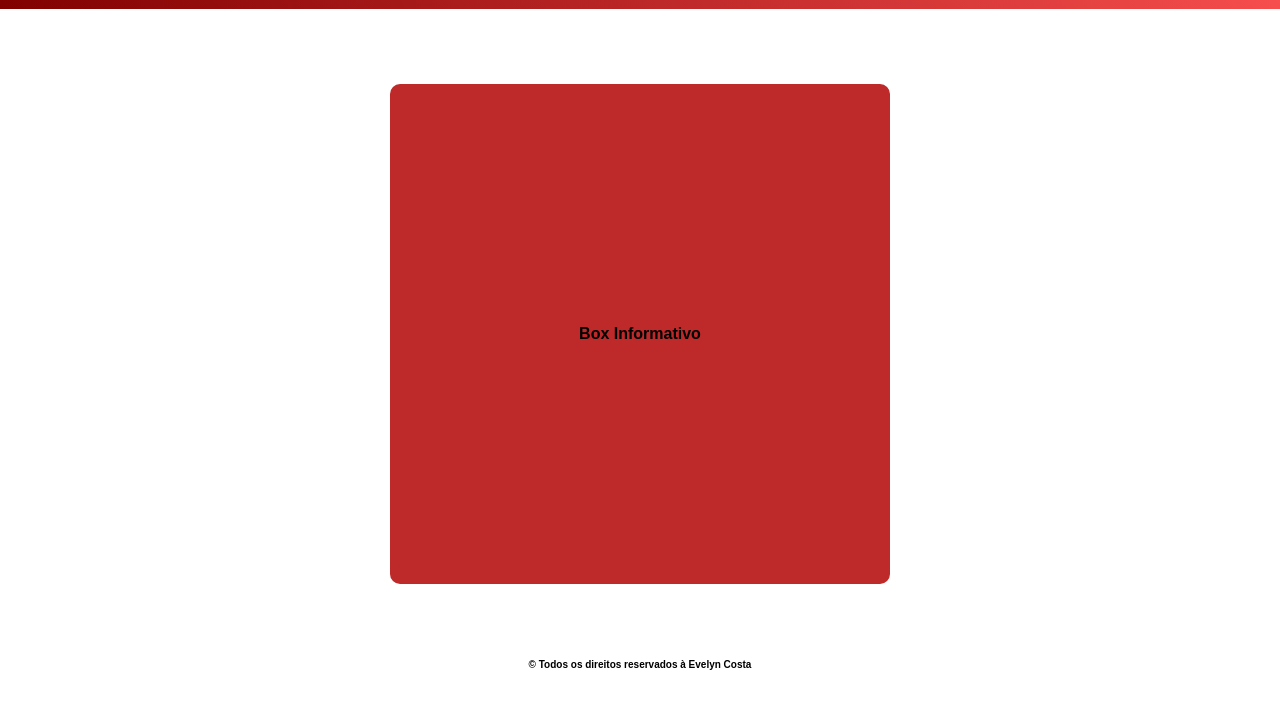
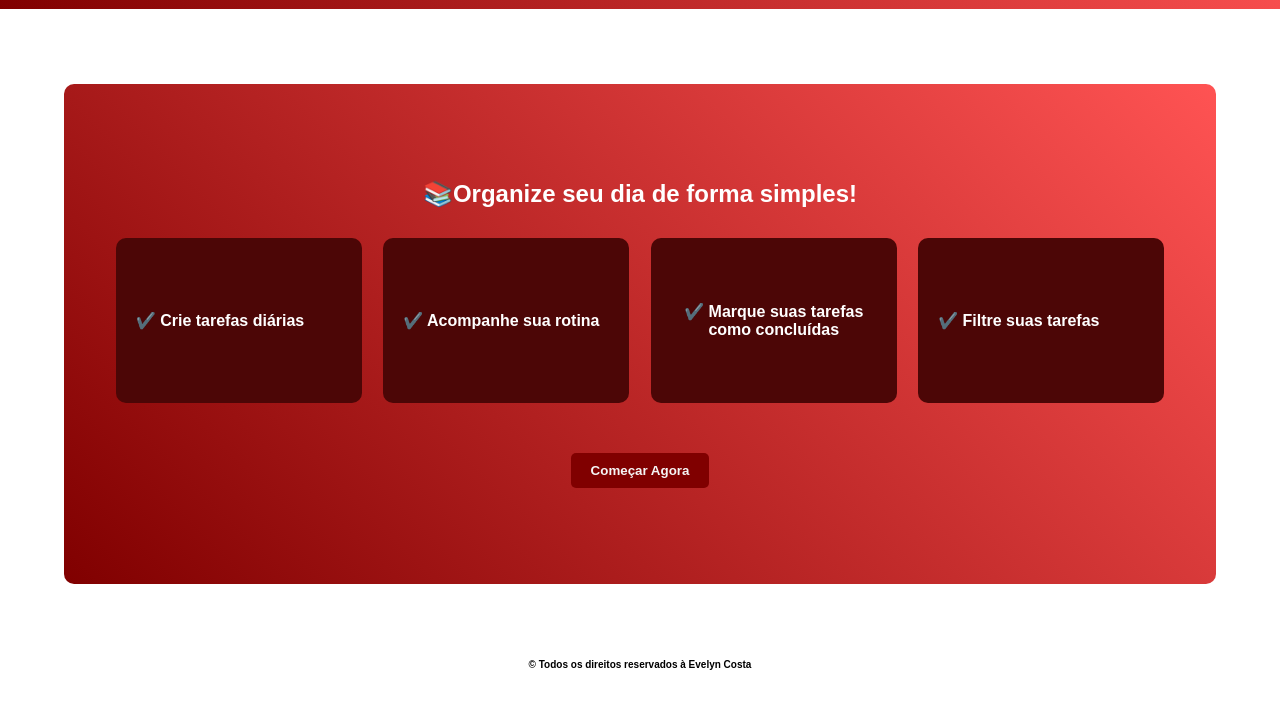
Before and after one commit to Evycostzocn/myroutine, a plain HTML site: page homepage.html in a window 1280 px wide. Shown: the part 88-796 px from the top of the page. Drawn offline with Linux system fonts and the light colour scheme.

Commit message:
feat: Layout da homepage e inserção de cards e botão

```diff
--- a/css/home.css
+++ b/css/home.css
@@ -13,6 +13,10 @@ body {
     font-family: Arial, Helvetica, sans-serif;
 
 }
+
+/* =============
+    HEADER
+   ============= */
 
 header {
     display: flex;
@@ -63,6 +67,10 @@ header nav ul li a:hover {
 
 }
 
+/* ====================
+    CONTAINER NA MAIN
+   ==================== */
+
 .container-home {
 
     display: flex;
@@ -70,9 +78,70 @@ header nav ul li a:hover {
     border-radius: 10px;
     justify-content: center;
     align-items: center;
-    background-color: #be2929;
+    background: linear-gradient(45deg, #800000 0%, #ff5353 100%);
     height: 500px;
-    width: 500px;
+    width: 90%;
+    padding: 30px;
+
+}
+
+.container-home main h2 {
+
+    color: rgb(255, 255, 255);
+    text-align: center;
+
+}
+
+/* =============
+    CARDS
+   ============= */
+
+.cards-container {
+
+    display: flex;
+    gap: 1rem;
+    justify-content: space-between;
+    margin-top: 30px;
+
+}
+
+.card {
+
+    display: flex;
+    aspect-ratio: 3 / 2;
+    align-items: center;
+    text-align: center;
+    border-radius: 10px;
+    width: calc(25% - 1rem);
+    background-color: rgb(76, 6, 6);
+    color: white;
+    text-align: center;
+    padding: 20px;
+
+}
+
+/* ===============
+    BOTÃO DA HOME
+   =============== */
+
+.botao-home {
+
+    display: block;
+    border-radius: 5px;
+    padding: 10px 20px;
+    margin: 50px auto 0;
+    background-color: #800000;
+    color: whitesmoke;
+    font-weight: 600;
+    border: none;
+    cursor: pointer;
+
+}
+
+.botao-home:hover {
+
+    background-color: red;
+    color: white;
 
 }
 
--- a/homepage.html
+++ b/homepage.html
@@ -24,7 +24,23 @@
     <div class="container-home">
         <!--MAIN-->
         <main>
-            <h4>Box Informativo</h4>
+            <h2>📚Organize seu dia de forma simples!</h2>
+
+            <div class="cards-container">
+                <div class="card">
+                    <h4>✔️ Crie tarefas diárias</h4>
+                </div>
+                <div class="card">
+                    <h4>✔️ Acompanhe sua rotina</h4>
+                </div>
+                <div class="card">
+                    <h4>✔️ Marque suas tarefas como concluídas</h4>
+                </div>
+                <div class="card">
+                    <h4>✔️ Filtre suas tarefas</h4>
+                </div>
+            </div>
+            <button class="botao-home" type="button">Começar Agora</button>
         </main>
     </div>
 
```
